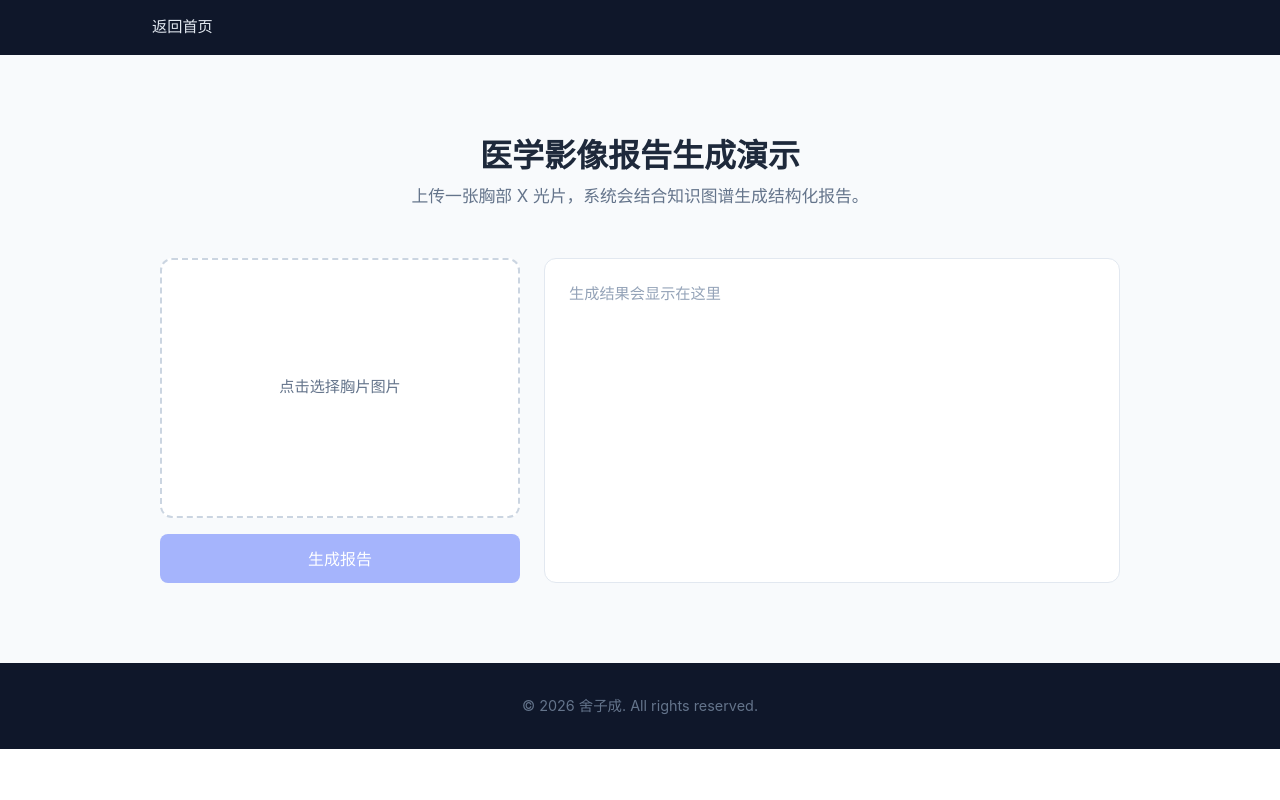
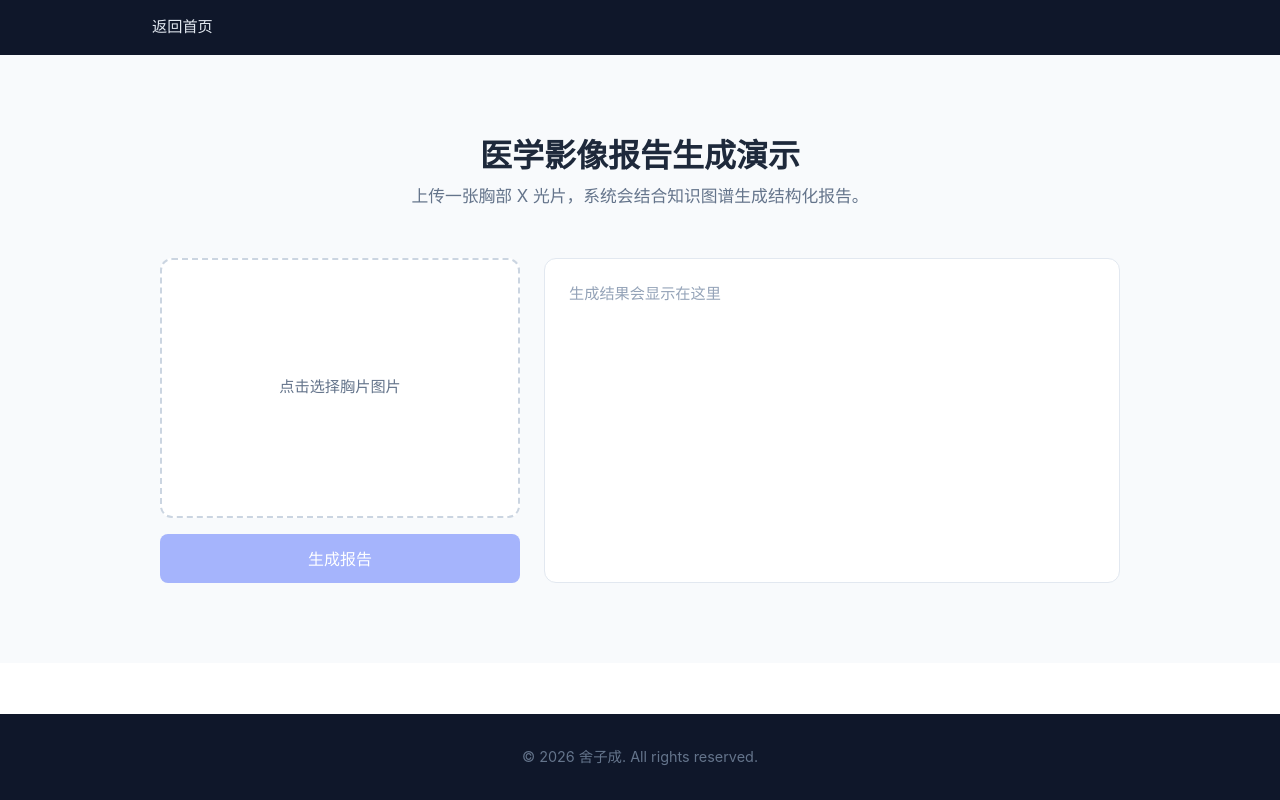
Before and after one commit to S-zicheng/portfolio, a Vue app: page /report-demo in a window 1280 px wide. Built offline with nearby package versions, Linux system fonts and the light colour scheme; no server answers.

Commit message:
style: keep report demo footer at page bottom

```diff
--- a/src/views/ReportDemoView.vue
+++ b/src/views/ReportDemoView.vue
@@ -10,7 +10,9 @@ import SiteFooter from '../components/SiteFooter.vue'
         <router-link to="/" class="back-link">返回首页</router-link>
       </div>
     </nav>
-    <ReportDemoSection />
+    <main class="demo-main">
+      <ReportDemoSection />
+    </main>
     <SiteFooter />
   </div>
 </template>
@@ -18,6 +20,12 @@ import SiteFooter from '../components/SiteFooter.vue'
 <style scoped>
 .report-demo-page {
   min-height: 100vh;
+  display: flex;
+  flex-direction: column;
+}
+
+.demo-main {
+  flex: 1 0 auto;
 }
 
 .demo-nav {
```
Also changed, not shown: 5 other files (tests, documents, lock files or other folders).
